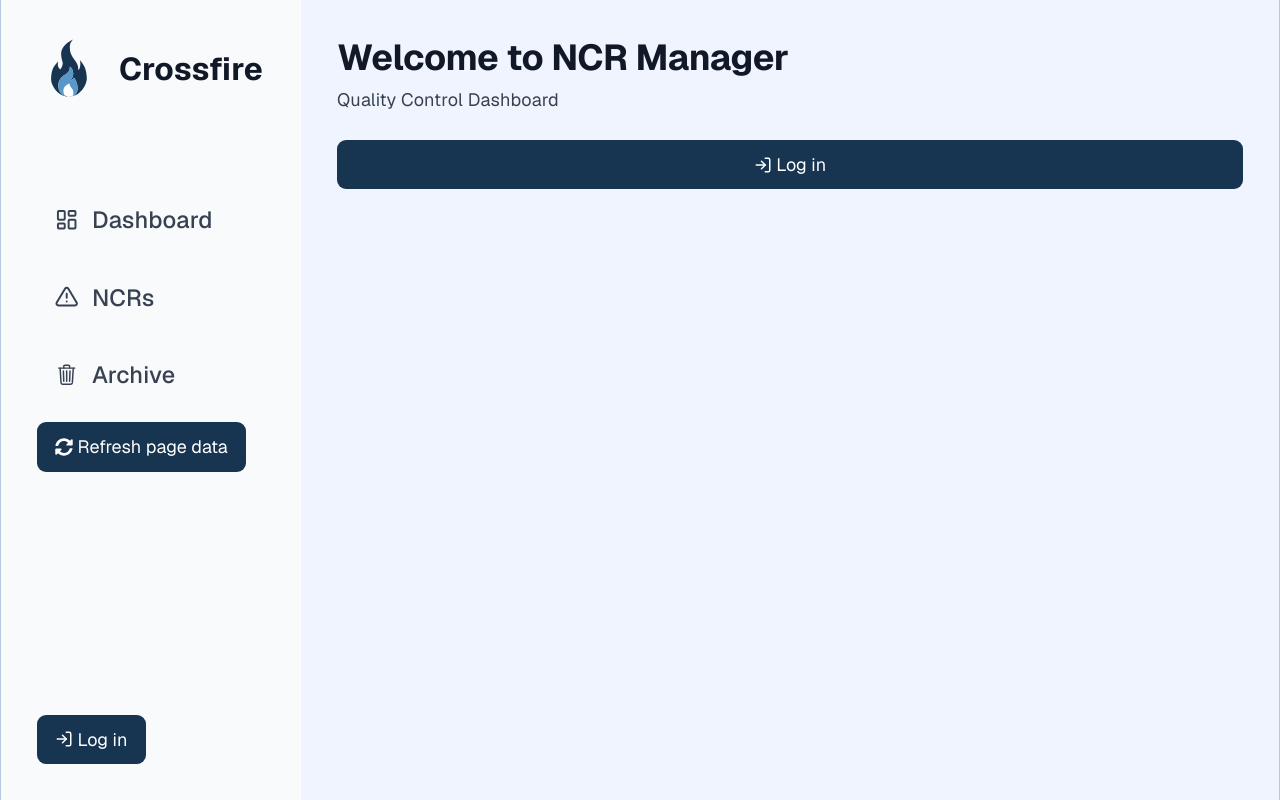
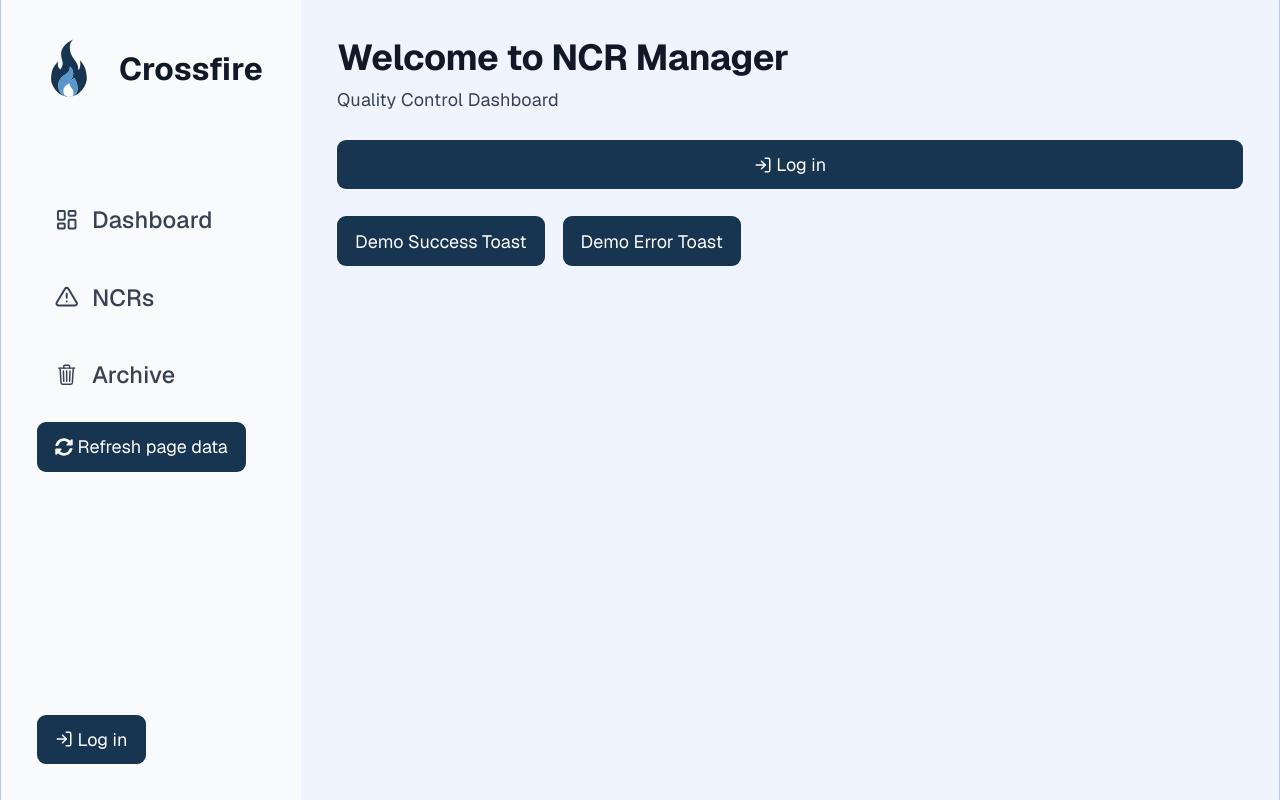
Before and after one commit to smutrux/prog1180, a React (Vite) app: page / in a window 1280 px wide. Built offline with nearby package versions, Linux system fonts and the light colour scheme; no server answers.

Commit message:
Add toast demos

```diff
--- a/src/App.tsx
+++ b/src/App.tsx
@@ -11,7 +11,7 @@ import { Toaster } from 'react-hot-toast';
 const App = () => (
     <BrowserRouter>
         {/* Toast notifications container */}
-        <Toaster position="top-right" />
+        <Toaster position="top-center" />
 
         <a className="skip-link" href="#main-content">
             Skip to main content
--- a/src/pages/Dashboard.tsx
+++ b/src/pages/Dashboard.tsx
@@ -2,6 +2,8 @@ import PageHeader from "../components/pageHeader";
 import { NewNcrButton } from "../components/ncrModal";
 import { Show } from "@clerk/react";
 import Login from "../components/login";
+import Button from "../components/button";
+import { notifySuccess, notifyError } from "../components/toast";
 
 /** The dashboard: four headline numbers and the list of NCRs. */
 const Dashboard = () => {
@@ -14,7 +16,27 @@ const Dashboard = () => {
 			<Show when="signed-in" fallback={<Login />}>
 				<NewNcrButton />
 			</Show>
+			{/* These buttons test the toast notifications */}
+			<div className="toast-test">
+				<Button
+					text="Demo Success Toast"
+					aria="Demo Success Toast"
+					onClick={() => notifySuccess("It Worked!")}
+				/>
+				<Button
+					text="Demo Error Toast"
+					aria="Demo Error Toast"
+					onClick={() => notifyError("Something went wrong")}
+				/>
+			</div>
+			<style jsx>{`
+				.toast-test {
+					display: flex;
+					gap: 1rem;
+				}
+			`}</style>
 		</div>
+
 	);
 };
 
```
